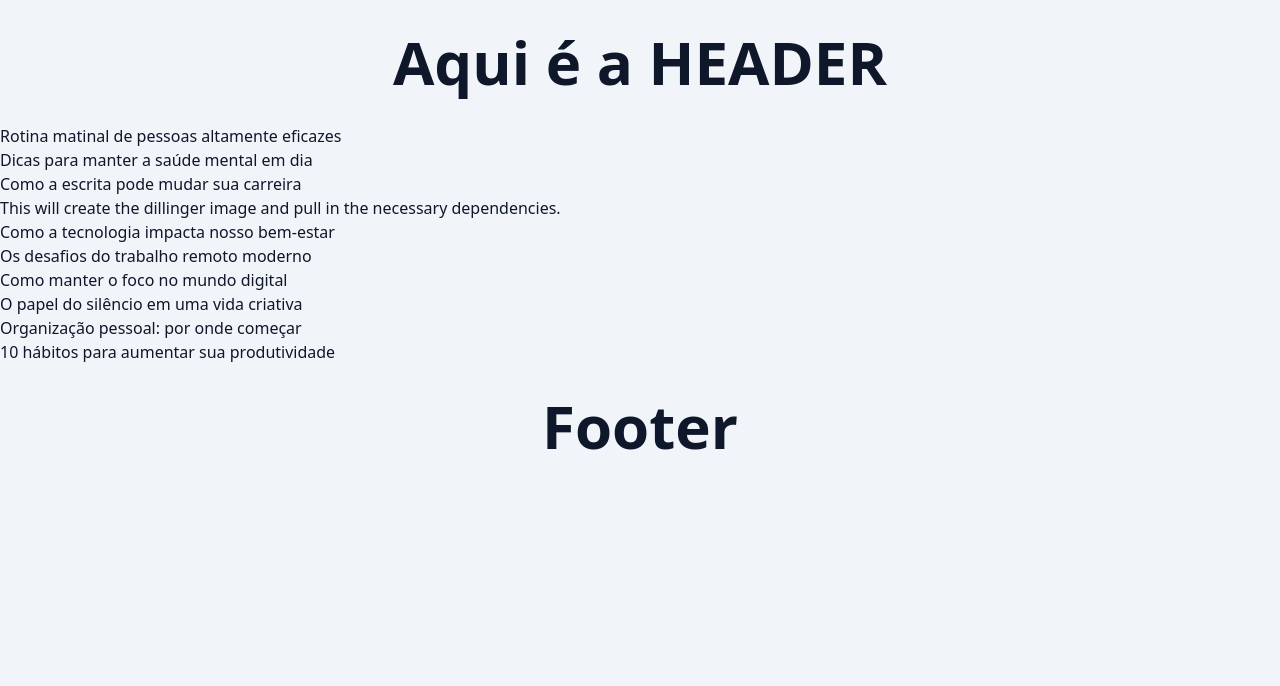
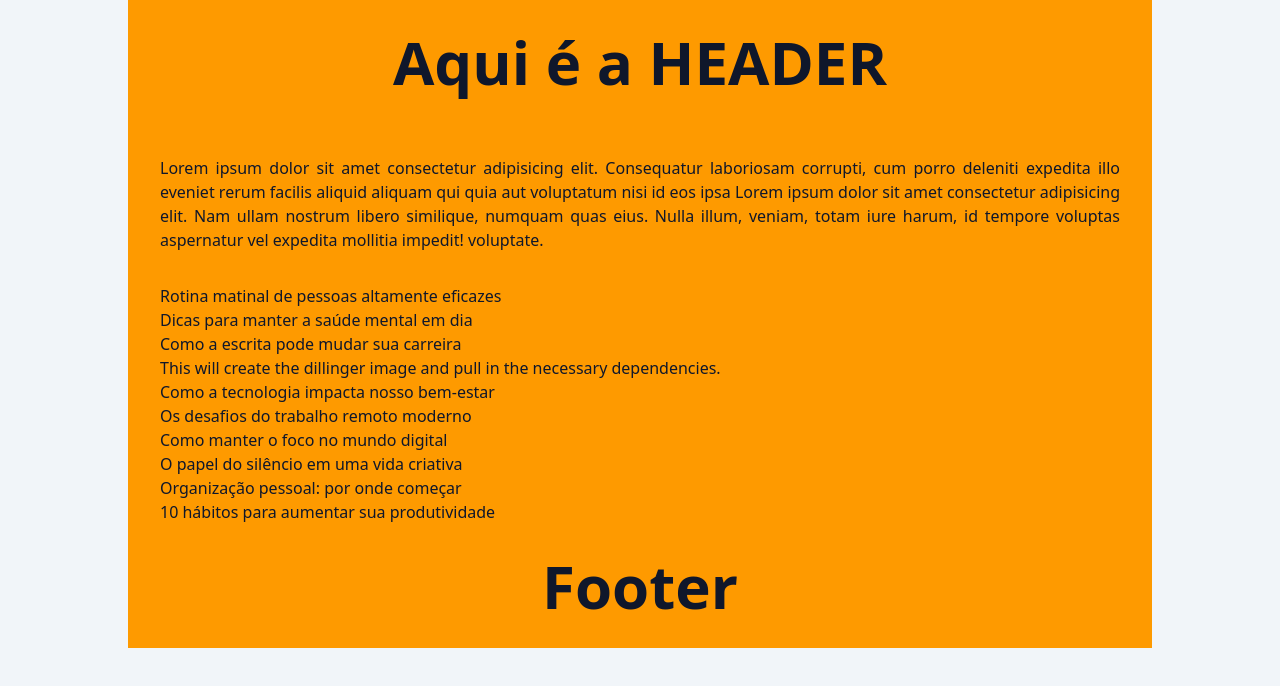
Before and after one commit to 1Luis-Amaro/BLOG-Next, a Next.js app in the folder blog/: page / in a window 1280 px wide. Shown: the top 686 px of the page. Built offline with nearby package versions, Linux system fonts and the light colour scheme.

Commit message:
115 - Componente Container + Dicas do Tailwind CSS

```diff
--- a/blog/src/app/page.tsx
+++ b/blog/src/app/page.tsx
@@ -1,12 +1,25 @@
-import { PostsList } from '@/components/PostsList';
-import { SpinLoader } from '@/components/SpinLoader';
-import { Suspense } from 'react';
+import { Container } from "@/components/Container";
+import { PostsList } from "@/components/PostsList";
+import { SpinLoader } from "@/components/SpinLoader";
+import { Suspense } from "react";
 
 export default async function HomePage() {
   return (
-    <div className='text-slate-900 bg-slate-100 min-h-screen' >
+    <Container>
         <header>
-        <h1 className='text-6xl font-bold text-center py-8'>Aqui é a HEADER</h1>
+          <h1 className="text-6xl font-bold text-center py-8">
+            Aqui é a HEADER
+          </h1>
+
+          <p className="text-justify py-8" >
+            Lorem ipsum dolor sit amet consectetur adipisicing elit. Consequatur
+            laboriosam corrupti, cum porro deleniti expedita illo eveniet rerum
+            facilis aliquid aliquam qui quia aut voluptatum nisi id eos ipsa
+            Lorem ipsum dolor sit amet consectetur adipisicing elit. Nam ullam
+            nostrum libero similique, numquam quas eius. Nulla illum, veniam,
+            totam iure harum, id tempore voluptas aspernatur vel expedita
+            mollitia impedit! voluptate.
+          </p>
         </header>
 
         <Suspense fallback={<SpinLoader />}>
@@ -14,8 +27,8 @@ export default async function HomePage() {
         </Suspense>
 
         <footer>
-        <p className='text-6xl font-bold text-center py-8'>Footer</p>
+          <p className="text-6xl font-bold text-center py-8">Footer</p>
         </footer>
-    </div>
+      </Container>
   );
 }
--- /dev/null
+++ b/blog/src/components/Container/index.tsx
@@ -0,0 +1,13 @@
+type ContainerProps = {
+  children: React.ReactNode;
+};
+
+export function Container({ children }: ContainerProps) {
+  return (
+    <div className="text-slate-900 bg-slate-100 min-h-screen">
+      <div className="bg-amber-500 max-w-screen-lg mx-auto px-8">
+        {children}
+      </div>
+    </div>
+  );
+}
```
Lines whose indentation alone changed are shown as unchanged.
